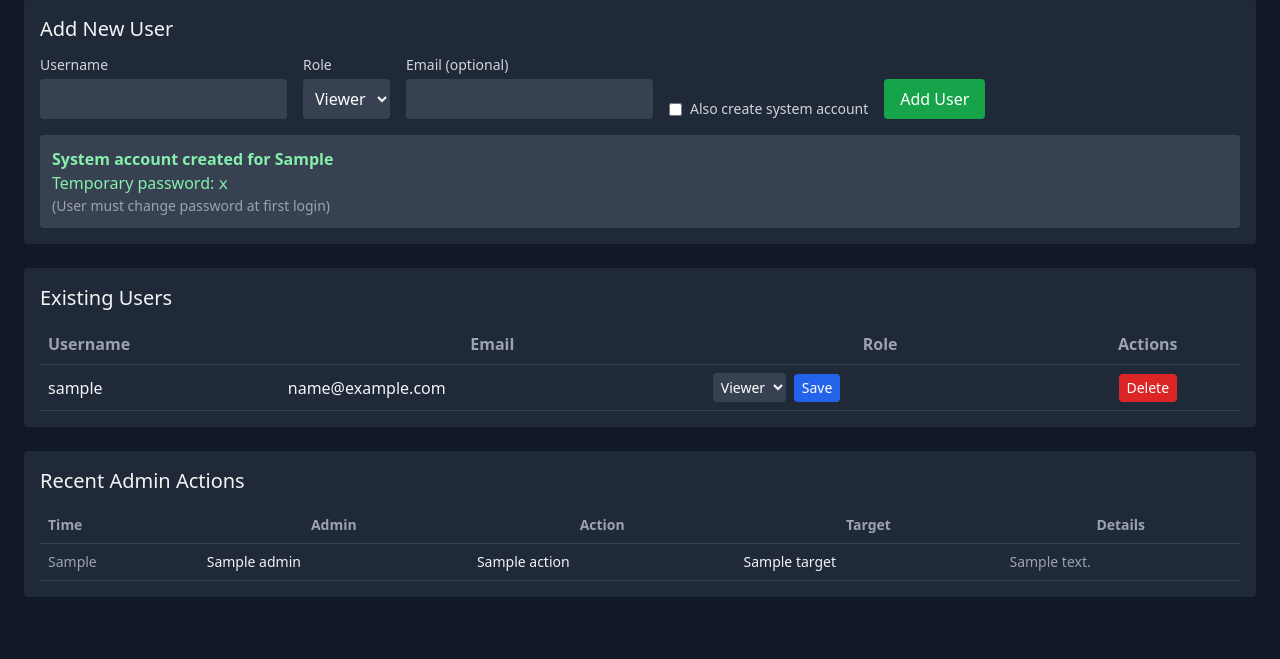
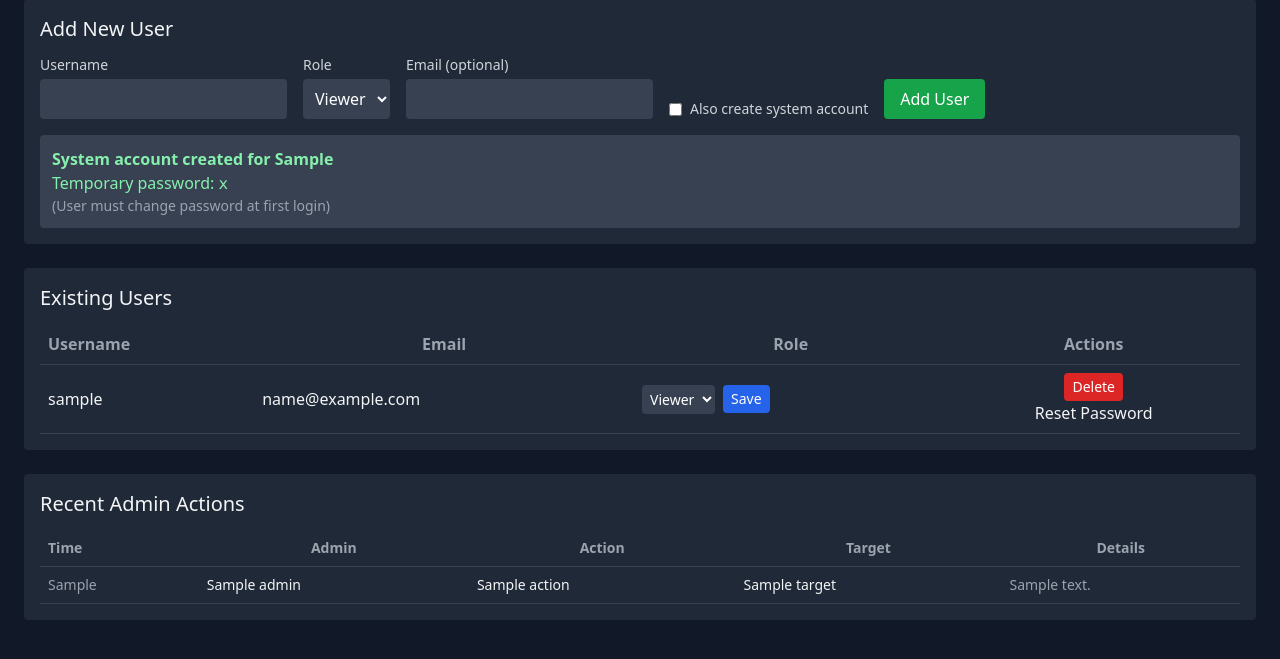
Before and after one commit to Dwaynet86/WG-Dashboard, a FastAPI app: template templates/admin.html in a window 1280 px wide. Shown: the part 73-732 px from the top of the page. Run offline with FastAPI, Linux system fonts and the light colour scheme; the template is opened without the code that fills it: most values are stand-ins (such as "Sample title", 1, 10 or a date in 2020); some libraries are stand-ins or nearby versions.

Commit message:
Update admin.html
added password reset button

```diff
--- a/templates/admin.html
+++ b/templates/admin.html
@@ -84,6 +84,10 @@
               <input type="hidden" name="username" value="{{ u['username'] }}">
               <button class="bg-red-600 hover:bg-red-500 px-2 py-1 rounded text-white text-sm">Delete</button>
             </form>
+            <form method="post" action="/admin/reset-password" style="display:inline;">
+              <input type="hidden" name="username" value="{{ user.username }}">
+              <button type="submit">Reset Password</button>
+            </form>
             {% else %}
             <span class="text-gray-400 text-sm italic">You</span>
             {% endif %}
```
